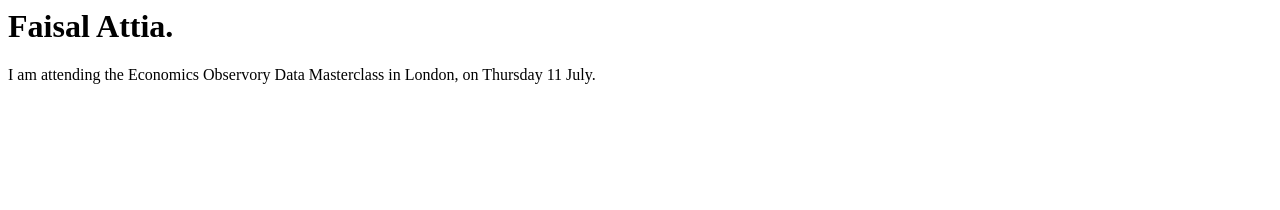
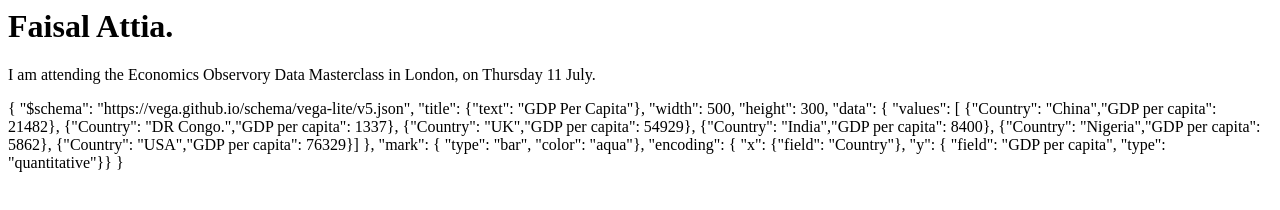
Before and after one commit to Faisal-Attia/Faisal-Attia.github.io, a plain HTML site: page index.html in a window 1280 px wide. Drawn offline with Linux system fonts and the light colour scheme.

Commit message:
Update index.html

```diff
--- a/index.html
+++ b/index.html
@@ -4,5 +4,36 @@
 
     <p> I am attending the Economics Observory Data Masterclass in London, on Thursday 11 July. </p>
 
+{
+  "$schema": "https://vega.github.io/schema/vega-lite/v5.json",
+
+  "title": {"text": "GDP Per Capita"},
+
+  "width": 500,
+  "height": 300,
+
+  "data": {
+    "values": [
+        {"Country": "China","GDP per capita": 21482},
+        {"Country": "DR Congo.","GDP per capita": 1337},
+        {"Country": "UK","GDP per capita": 54929},
+        {"Country": "India","GDP per capita": 8400},
+        {"Country": "Nigeria","GDP per capita": 5862},
+        {"Country": "USA","GDP per capita": 76329}]
+  },
+
+  "mark": {
+    "type": "bar",
+    "color": "aqua"},
+
+  "encoding": {
+    "x": {"field": "Country"},
+
+    "y": {
+      "field": "GDP per capita",
+      "type": "quantitative"}}
+}
+
+
   </body>
 </html>
```
